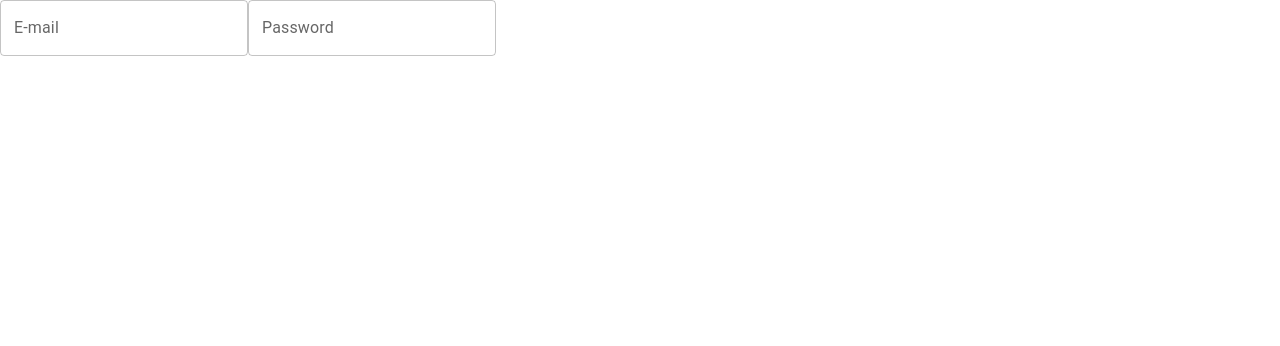
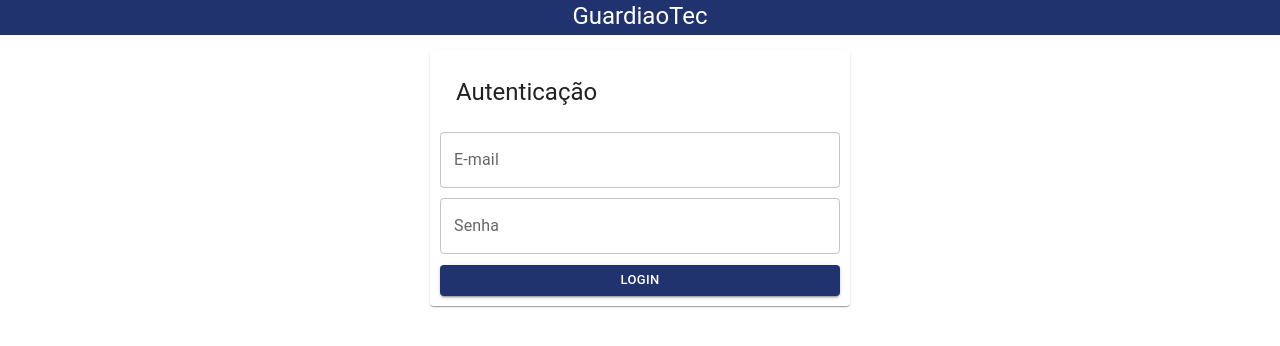
Before and after one commit to guardiaotec-tms/guardiaotec-integracao, a React (Create React App) app: page / in a window 1280 px wide. Shown: the top 346 px of the page. Built offline with nearby package versions, Linux system fonts and the light colour scheme; no server answers; the database is empty.

Commit message:
Set up deploy

```diff
--- a/package.json
+++ b/package.json
@@ -24,6 +24,7 @@
     "react-dom": "^17.0.2",
     "react-router-dom": "^6.2.2",
     "react-scripts": "5.0.0",
+    "react-uid": "^2.3.1",
     "typescript": "^4.6.2",
     "validator": "^13.7.0",
     "web-vitals": "^2.1.4"
--- a/src/firebase/auth.ts
+++ b/src/firebase/auth.ts
@@ -1,15 +1,17 @@
 import { getAuth, signInWithEmailAndPassword } from 'firebase/auth';
 
-const signIn = async (email: string, password: string) => {
+export const signIn = async (email: string, password: string) => {
   const auth = getAuth();
-  signInWithEmailAndPassword(auth, email, password)
-    .then((userCredential) => {
+  return signInWithEmailAndPassword(auth, email, password).then(
+    (userCredential) => {
       // Signed in
       const user = userCredential.user;
       // ...
-    })
-    .catch((error) => {
-      const errorCode = error.code;
-      const errorMessage = error.message;
-    });
+    }
+  );
+  //   .catch((error) => {
+  //     const errorCode = error.code;
+  //     const errorMessage = error.message;
+
+  //   });
 };
--- a/src/routers/AppRoutes.tsx
+++ b/src/routers/AppRoutes.tsx
@@ -19,7 +19,7 @@ export const AppRoutes: FunctionComponent<Props> = ({}) => {
       <Route path='/vehicle' element={<VehiclePage />} />
       <Route path='/company/register' element={<RegisterCompanyPage />} />
       <Route path='/company' element={<CompanyPage />} />
-      <Route path='/' element={<App />}></Route>
+      <Route path='/' element={<DriverPage />}></Route>
     </Routes>
   );
 };
--- a/src/view/components/Common/CustomTable.tsx
+++ b/src/view/components/Common/CustomTable.tsx
@@ -6,6 +6,7 @@ import TableContainer from '@mui/material/TableContainer';
 import TableHead from '@mui/material/TableHead';
 import TableRow from '@mui/material/TableRow';
 import Paper from '@mui/material/Paper';
+import { uid } from 'react-uid';
 
 function createData(
   name: string,
@@ -39,8 +40,8 @@ export const CustomTable: FunctionComponent<Props> = ({
       <Table sx={{ minWidth: 650 }} aria-label='simple table'>
         <TableHead>
           <TableRow>
-            {tableHead.map((column) => (
-              <TableCell align='center' key={column}>
+            {tableHead.map((column, index) => (
+              <TableCell align='center' key={uid(column, index)}>
                 <b>{column}</b>
               </TableCell>
             ))}
@@ -56,8 +57,8 @@ export const CustomTable: FunctionComponent<Props> = ({
               key={index}
               sx={{ '&:last-child td, &:last-child th': { border: 0 } }}
             >
-              {row.map((column) => (
-                <TableCell align='center' key={column}>
+              {row.map((column, index) => (
+                <TableCell align='center' key={uid(column, index)}>
                   {column}
                 </TableCell>
               ))}
--- a/src/view/pages/Login/LoginPage.tsx
+++ b/src/view/pages/Login/LoginPage.tsx
@@ -1,12 +1,17 @@
-import { TextField } from '@mui/material';
+import { Box, Card, CardActions, CardHeader, Typography } from '@mui/material';
+import { TextField, Button } from '@mui/material';
 import React, { ChangeEvent, FormEvent, FunctionComponent } from 'react';
 import { useState } from 'react';
+import { signIn } from '../../../firebase/auth';
+import { AlertSnackbar } from '../../components/Common/AlertSnackbar';
 
 type Props = {};
 
 export const LoginPage: FunctionComponent<Props> = ({}) => {
   const [email, setEmail] = useState('');
   const [password, setPassword] = useState('');
+  const [error, setError] = useState<string>();
+  const [successMessage, setSuccessMessage] = useState<string>();
   // const adminId = useSelector((state: RootState) => state.auth.adminId);
 
   const handleEmail = (e: ChangeEvent<HTMLInputElement>) => {
@@ -17,37 +22,93 @@ export const LoginPage: FunctionComponent<Props> = ({}) => {
     setPassword(e.target.value);
   };
 
-  const onFormSubmit = (e: FormEvent<HTMLFormElement>) => {
-    e.preventDefault();
+  const handleLogin = async () => {
+    try {
+      await signIn(email, password);
+      setSuccessMessage('Login bem sucedido');
+    } catch (error: any) {
+      setError(error.message);
+    }
+  };
 
-    console.log(email, password);
-
-    // loginAdmin(email, password, setAdminId);
+  const onAlertClose = () => {
+    setError(undefined);
+    setSuccessMessage(undefined);
   };
 
   return (
     <>
-      <form
-        // className={classes.root}
-        noValidate
-        autoComplete='off'
-        onSubmit={onFormSubmit}
+      <Box
+        sx={{
+          width: '100%',
+          height: '35px',
+          backgroundColor: 'primary.main',
+          color: 'white',
+          display: 'flex',
+          justifyContent: 'center',
+          verticalAlign: 'center',
+          marginBottom: '15px',
+        }}
       >
+        <Typography variant='h5'>GuardiaoTec</Typography>
+      </Box>
+      <Box sx={{ display: 'flex', justifyContent: 'center' }}>
+        <Card
+          sx={{
+            '& > *': {
+              //   margin: 1,
+              //   width: '95%',
+              marginBottom: 1,
+            },
+            // marginBottom: 1,
+            width: '400px',
+            padding: '10px',
+          }}
+        >
+          <CardHeader title='Autenticação' />
+          <Box sx={{ mb: 1.3 }}>
             <TextField
               id='standard-basic'
               type='email'
               value={email}
               onChange={handleEmail}
               label='E-mail'
+              fullWidth
             />
+          </Box>
+          <Box sx={{ mb: 1.3 }}>
             <TextField
-          id='standard-basic'
+              id='standard-basic1'
               type='password'
               value={password}
               onChange={handlePassword}
-          label='Password'
+              label='Senha'
+              fullWidth
             />
-      </form>
+          </Box>
+          <Button
+            variant='contained'
+            color='primary'
+            fullWidth
+            size='small'
+            onClick={handleLogin}
+          >
+            Login
+          </Button>
+          {/* <Box>
+          </Box> */}
+        </Card>
+      </Box>
+      <AlertSnackbar open={!!error} onClose={onAlertClose} severity='warning'>
+        {error}
+      </AlertSnackbar>
+      <AlertSnackbar
+        open={!!successMessage}
+        onClose={onAlertClose}
+        severity='success'
+      >
+        {successMessage}
+      </AlertSnackbar>
     </>
   );
 };
```
Also changed, not shown: firebase.json (added), 2 other files (tests, documents, lock files or other folders). Lines whose indentation alone changed are shown as unchanged.
